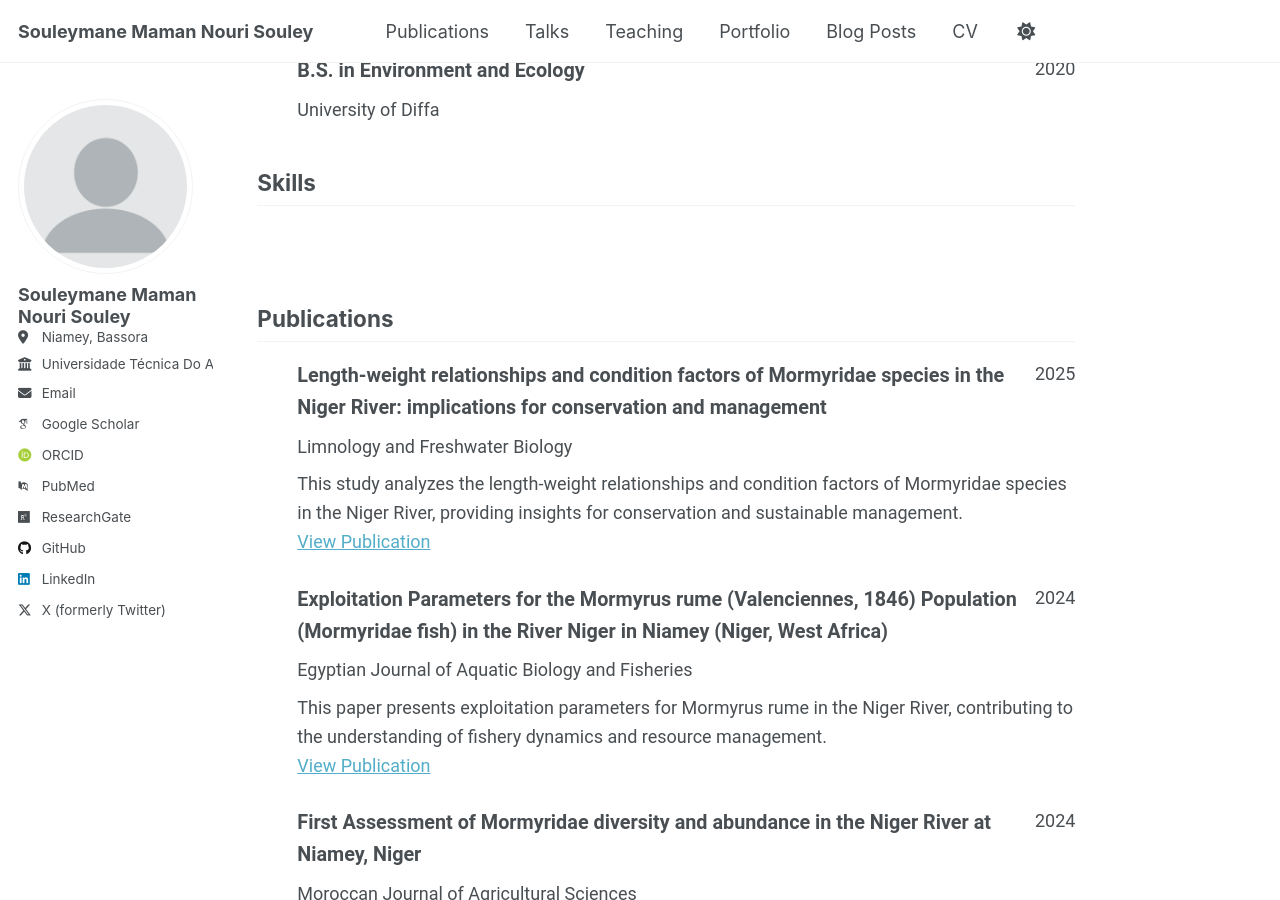
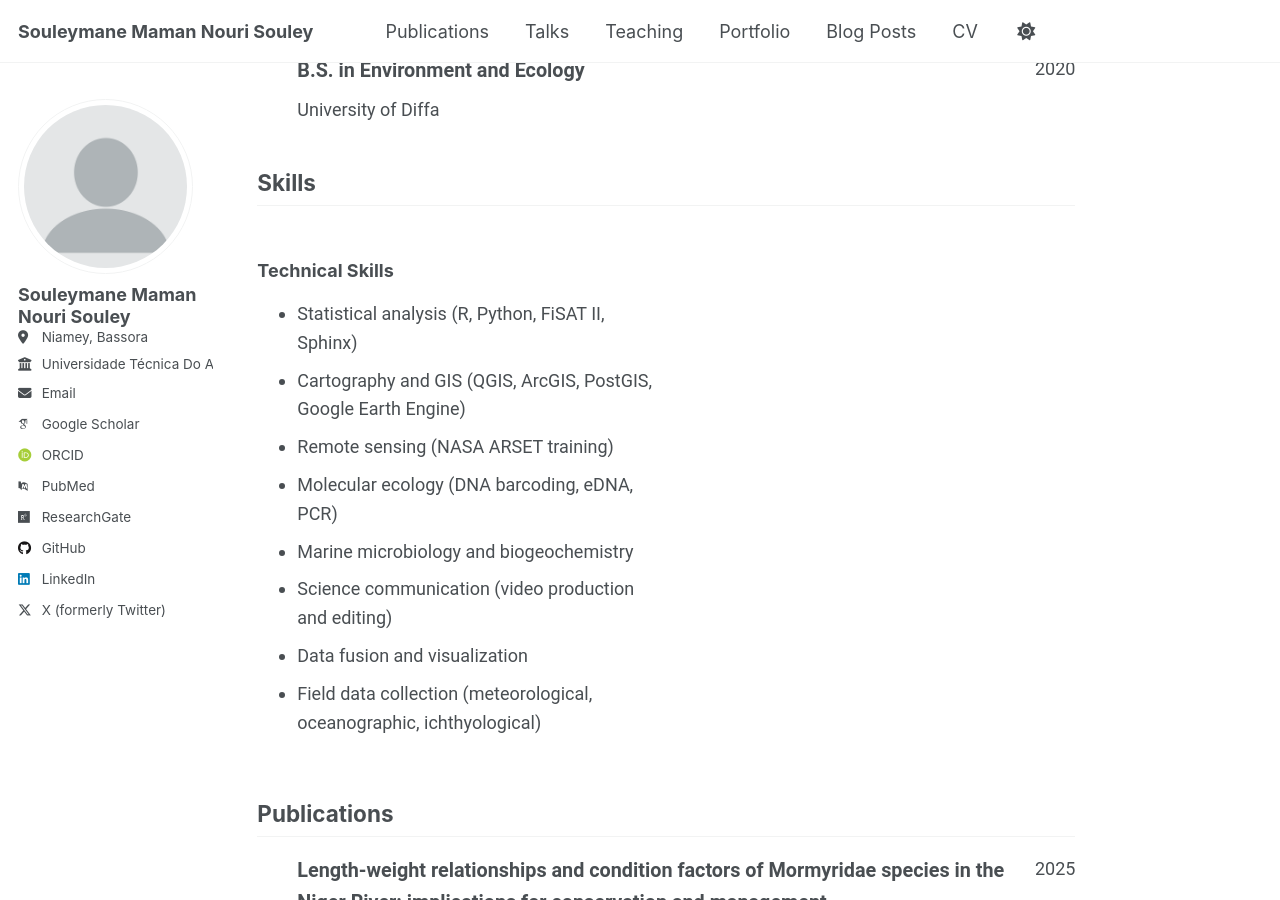
Before and after one commit to halieute/halieute.github.io, a Jekyll site: the page built from _pages/cv-json.md, in a window 1280 px wide and 900 px high, scrolled down 857 px. Built offline with Jekyll 4.4.1, drawn with Linux system fonts in a browser that asks for light colours; some web fonts are replaced; a script that is not in the unit is left out.

Commit message:
Update cv.json

```diff
--- a/_data/cv.json
+++ b/_data/cv.json
@@ -61,8 +61,18 @@
     }
   ],
   "skills": [
-    {
-    "Statistical analysis (R, Python, FiSAT II, Sphinx)"
+     {
+      "name": "Technical Skills",
+      "keywords": [
+        "Statistical analysis (R, Python, FiSAT II, Sphinx)",
+        "Cartography and GIS (QGIS, ArcGIS, PostGIS, Google Earth Engine)",
+        "Remote sensing (NASA ARSET training)",
+        "Molecular ecology (DNA barcoding, eDNA, PCR)",
+        "Marine microbiology and biogeochemistry",
+        "Science communication (video production and editing)",
+        "Data fusion and visualization",
+        "Field data collection (meteorological, oceanographic, ichthyological)"
+      ]
     }
   ],
   "languages": [
@@ -75,7 +85,20 @@
       "proficiency": "Intermediate"
     }
   ],
-  "interests": [],
+  "interests": [
+    {
+
+  "Aquatic biodiversity and conservation",
+  "Climate change and marine sciences",
+  "Sustainable fisheries and aquaculture",
+  "Remote sensing and Earth observation",
+  "Youth engagement in environmental governance",
+  "Open data and participatory mapping (OpenStreetMap)",
+  "Science communication",
+  "Marine microbiology and genomics"
+
+    }
+  ],
   "references": [
 
 {
```
